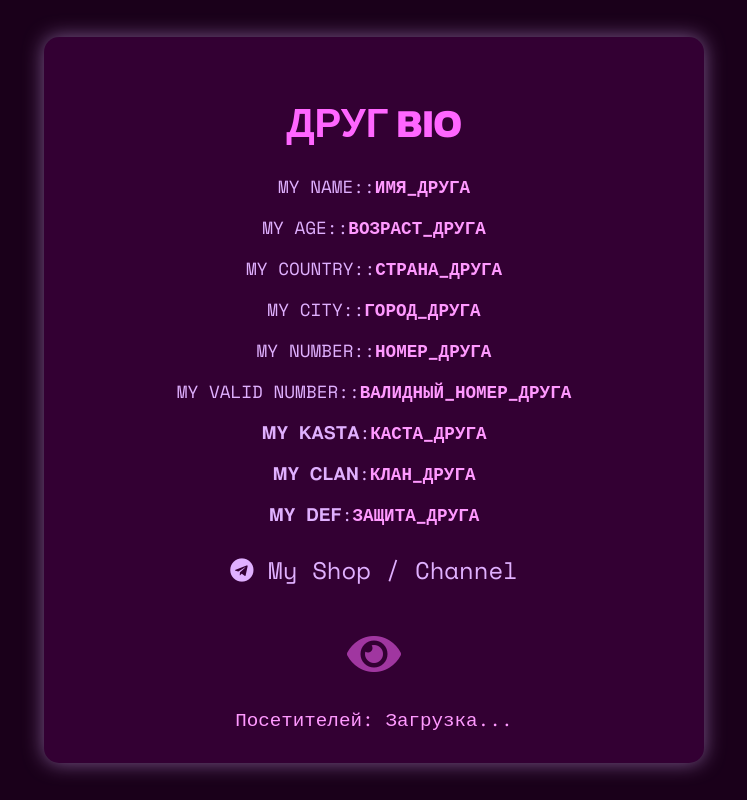
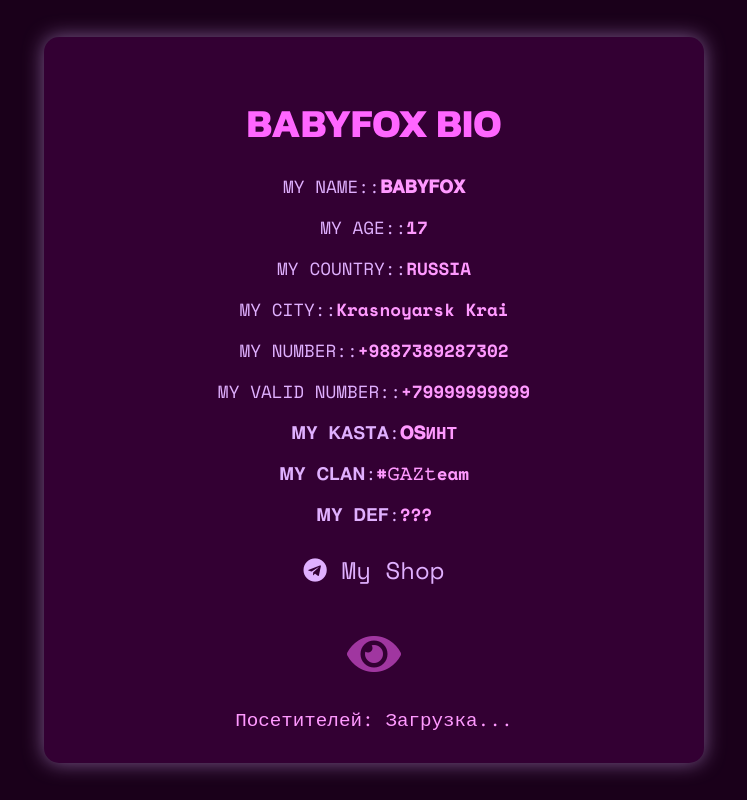
Before and after one commit to unswag1337/biobabyfox.github.io, a plain HTML site: page index.html in a window 1280 px wide. Shown: the whole page, without its empty margins (266-1013 px from the left). Drawn offline with nearby package versions, Linux system fonts and the light colour scheme.

Commit message:
Update index.html

```diff
--- a/index.html
+++ b/index.html
@@ -3,7 +3,7 @@
 <head>
     <meta charset="UTF-8">
     <meta name="viewport" content="width=device-width, initial-scale=1.0">
-    <title>BabyFox Bio</title>
+    <title>BABYFOX Bio</title>
     <link href="https://fonts.googleapis.com/css2?family=Space+Mono:wght@400;700&family=Kanit:wght@400;700&display=swap" rel="stylesheet">
     <link rel="stylesheet" href="https://cdnjs.cloudflare.com/ajax/libs/font-awesome/5.15.4/css/all.min.css">
     <style>
@@ -71,21 +71,21 @@
 </head>
 <body>
     <div class="container">
-        <h1>ДРУГ BIO</h1>
-        <div class="info-item">MY NAME::<strong>ИМЯ_ДРУГА</strong></div>
-        <div class="info-item">MY AGE::<strong>ВОЗРАСТ_ДРУГА</strong></div>
-        <div class="info-item">MY COUNTRY::<strong>СТРАНА_ДРУГА</strong></div>
-        <div class="info-item">MY CITY::<strong>ГОРОД_ДРУГА</strong></div>
-        <div class="info-item">MY NUMBER::<strong>НОМЕР_ДРУГА</strong></div>
-        <div class="info-item">MY VALID NUMBER::<strong>ВАЛИДНЫЙ_НОМЕР_ДРУГА</strong></div>
+        <h1>BABYFOX BIO</h1>
+        <div class="info-item">MY NAME::<strong>𝐁𝐀𝐁𝐘𝐅𝐎𝐗</strong></div>
+        <div class="info-item">MY AGE::<strong>17</strong></div>
+        <div class="info-item">MY COUNTRY::<strong>RUSSIA</strong></div>
+        <div class="info-item">MY CITY::<strong>Krasnoyarsk Krai</strong></div>
+        <div class="info-item">MY NUMBER::<strong>+9887389287302</strong></div>
+        <div class="info-item">MY VALID NUMBER::<strong>+79999999999</strong></div>
 
-        <div class="info-item">𝐌𝐘 𝐊𝐀𝐒𝐓𝐀:<strong>КАСТА_ДРУГА</strong></div>
-        <div class="info-item">𝐌𝐘 𝐂𝐋𝐀𝐍:<strong>КЛАН_ДРУГА</strong></div>
-        <div class="info-item">𝐌𝐘 𝐃𝐄𝐅:<strong>ЗАЩИТА_ДРУГА</strong></div>
+        <div class="info-item">𝐌𝐘 𝐊𝐀𝐒𝐓𝐀:<strong>𝐎𝐒ИНТ</strong></div>
+        <div class="info-item">𝐌𝐘 𝐂𝐋𝐀𝐍:<strong>#𝙶𝙰𝚉𝚝eam</strong></div>
+        <div class="info-item">𝐌𝐘 𝐃𝐄𝐅:<strong>???</strong></div>
 
         <div class="links">
-            <a href="ССЫЛКА_ДРУГА_НА_ШОП_ИЛИ_КАНАЛ_В_ТГ" target="_blank">
-                <i class="fab fa-telegram"></i> My Shop / Channel
+            <a href="ССЫЛКА_НА_ТВОЙ_ШОП_В_ТГ" target="_blank">
+                <i class="fab fa-telegram"></i> My Shop
             </a>
         </div>
 
```
